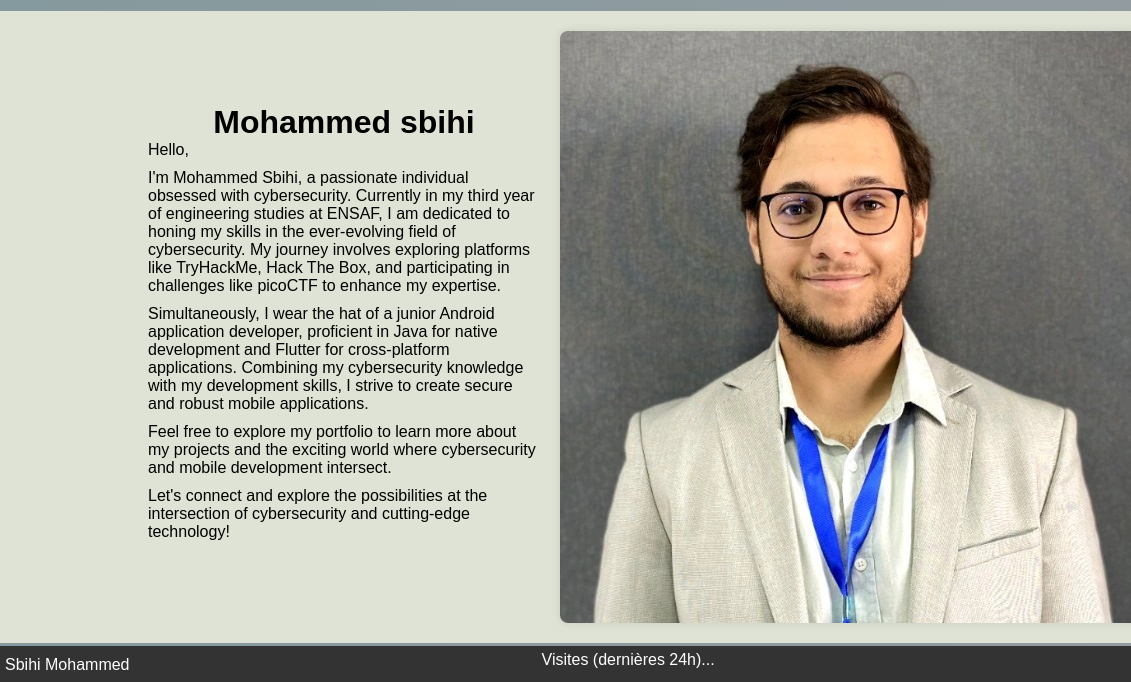
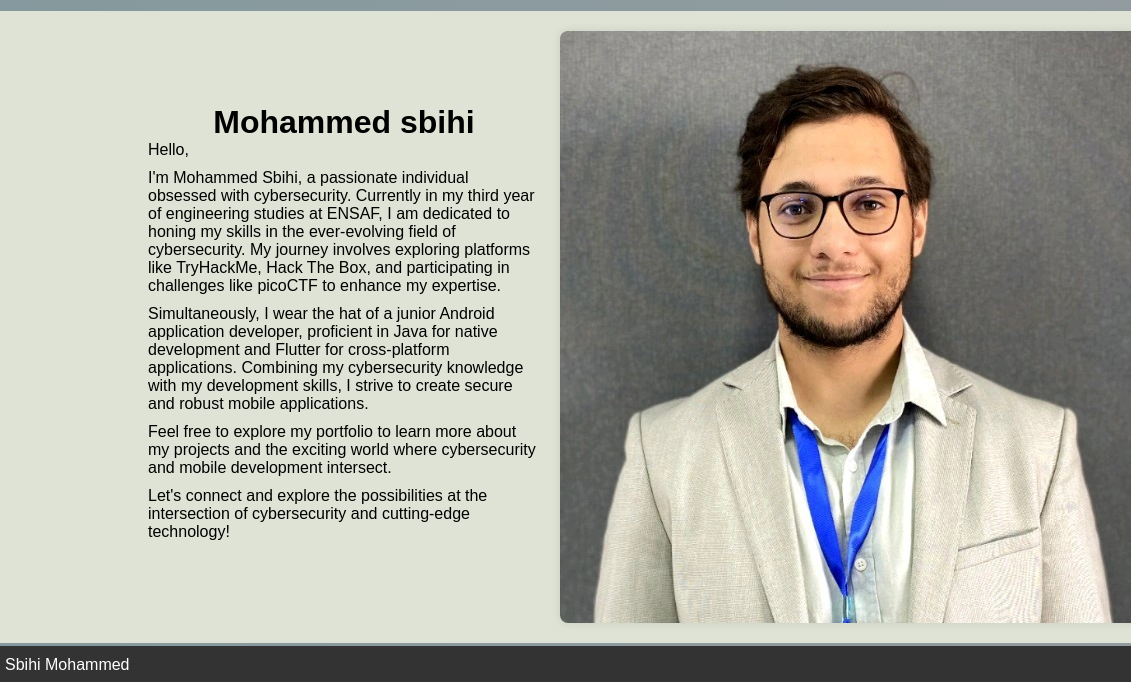
Before and after one commit to Med10S/my_portfolio, a plain HTML site: page index.html in a window 1280 px wide. Shown: the part 116-798 px from the top of the page, 0-1131 px from the left. Drawn offline with nearby package versions, Linux system fonts and the light colour scheme.

Commit message:
remove nmbr f visitors

```diff
--- a/index.html
+++ b/index.html
@@ -388,7 +388,6 @@
 
                 <div class="footer-row">
                     <h>Sbihi Mohammed</h>
-                    <p id="visit-count">Visites (dernières 24h)...</p>
 
                     <div class="social-icons">
                         <a href="https://www.linkedin.com/in/mohammed-sbihi/" target="_blank">
```
